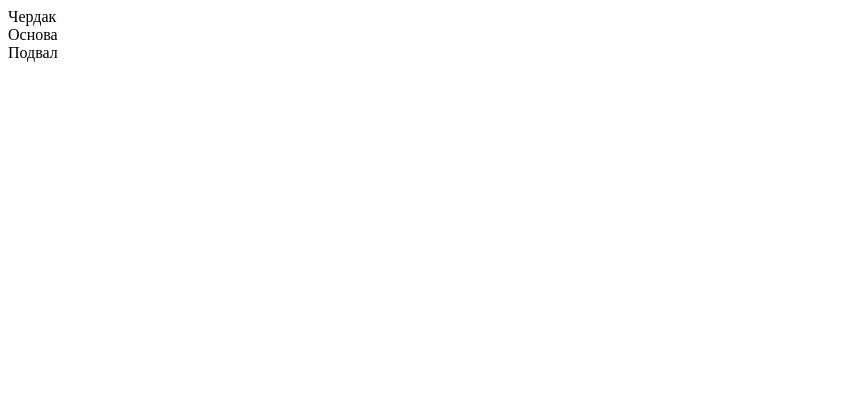
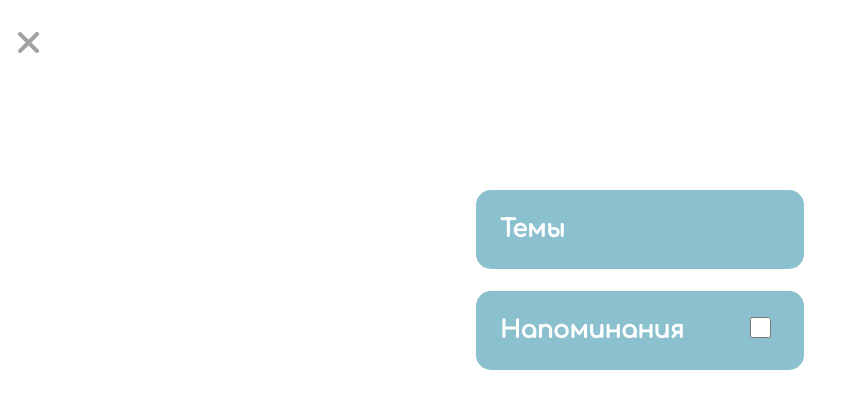
Before and after one commit to MMAksimm123/MoodTrack, a plain HTML site: page pages/optionPage.html in a window 1280 px wide. Shown: the whole page, without its empty margins (0-859 px from the left). Drawn offline with Linux system fonts and the light colour scheme.

Commit message:
thirdCommit

```diff
--- a/pages/optionPage.html
+++ b/pages/optionPage.html
@@ -4,18 +4,53 @@
   <meta charset="UTF-8">
   <meta name="viewport" content="width=device-width, initial-scale=1.0">
   <title>Option</title>
+  <link rel="stylesheet" href="../style/style.css">
+  <link rel="stylesheet" href="../style/styleForOptionPage.css">
 </head>
+<!-- Кнопка закрытия экрана на экране настроек -->
 <body>
   <header>
-    Чердак
+    <div class="styleButtonClose">
+      <a href="../index.html">
+        <img src="../img/buttonClose.png" alt="">
+      </a>
+    </div>
   </header>
+  <!-- Основная часть с кнопками выбора тем и включением напоминания -->
+  <main>
+    <div class="buttonInOption firstButton">
+      <div class="buttonOnScreenWhitSceans">
+        <button class="buttonsInOptions" onclick="document.location = ''"> <!-- добавить ссылку на темы -->
+          <div class="OptionButton">
+            <div class="textInButton">
+              <p>
+                Темы
+              </p>
+            </div>
+          </div>
+        </button>
+      </div>
 
-  <main>
-    Основа
+      <div class="buttonOnReminder secondButton">
+        <button class="buttonsInOptions" onclick="document.location = ''"> <!-- добавить ссылку на темы -->
+          <div class="OptionButton">
+            <div class="textInButton">
+              <p>
+                Напоминания
+              </p>
+            </div>
+
+            <div class="checkboxInButton">
+              <input class="checkbox" type="checkbox"> <!-- Узнать нужен ли на кнопке переключатель -->
+            </div>
+          </div>
+        </button>
+      </div>
+    </div>
   </main>
 
   <footer>
-    Подвал
+
   </footer>
 </body>
 </html>
--- /dev/null
+++ b/style/styleForOptionPage.css
@@ -0,0 +1,62 @@
+.styleButtonClose {
+  margin-right: auto;
+  margin-left: 18px;
+  margin-top: 32px;
+}
+
+html {
+  height: 100%;
+}
+
+body {
+  min-height: 100%;
+}
+
+.buttonInOption {
+  display: flex;
+  flex-direction: column;
+}
+
+.buttonsInOptions {
+  width: 328px;
+  height: 79px;
+  border-radius: 15px;
+  border: none;
+  background: #8BC0CF;
+  color: #FFF;
+  font-family: Comfortaa;
+  font-size: 24px;
+  font-style: normal;
+  font-weight: 700;
+  line-height: normal;
+  text-decoration: none;
+}
+
+.firstButton {
+  margin-top: 133px;
+}
+
+.secondButton {
+  margin-top: 22px;
+}
+
+.OptionButton {
+  display: flex;
+  flex-direction: row;
+}
+
+.textInButton {
+  margin-right: auto;
+  margin-left: 24px;
+}
+
+.checkboxInButton {
+  justify-content: baseline;
+  margin-left: auto;
+  margin-right: 33px;
+}
+
+.checkbox {
+  width: 21px;
+  height: 21px;
+}
```
Also changed, not shown: index.html (+0 -21 lines), img/buttonClose.png (added).
